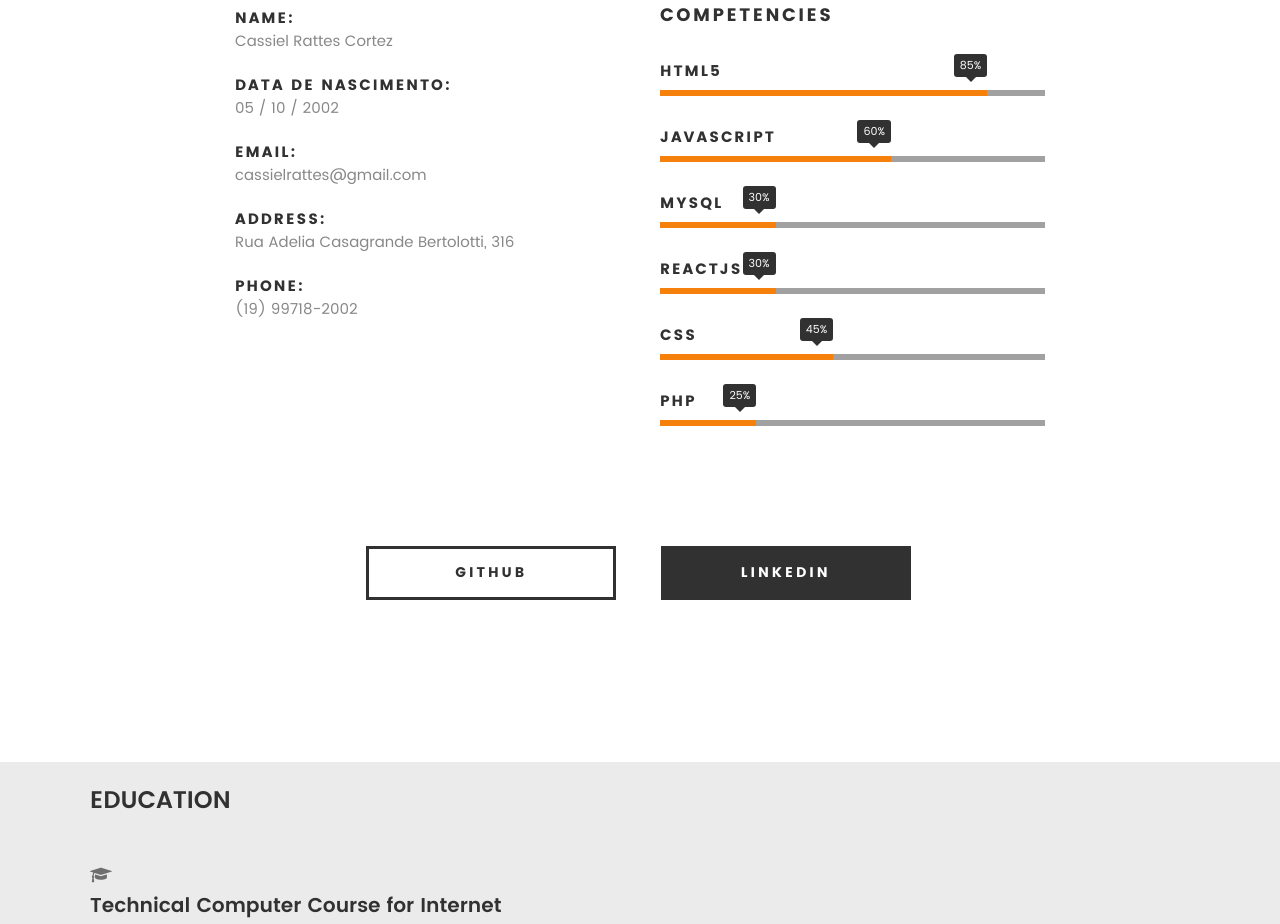
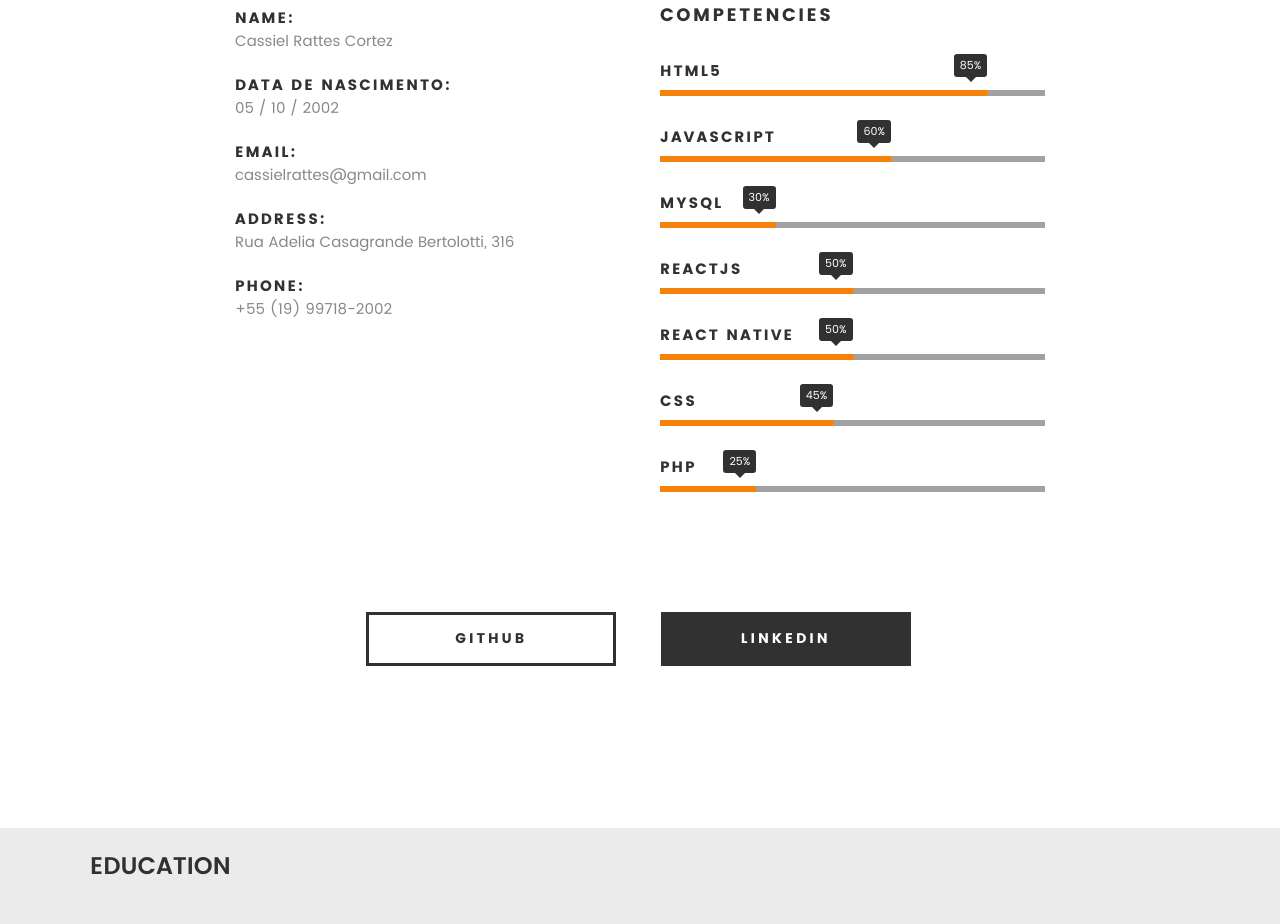
Before and after one commit to cassielrattes/cassielrattes.github.io, a plain HTML site: page index.html in a window 1280 px wide. Shown: the part 1143-2067 px from the top of the page. Drawn offline with Linux system fonts and the light colour scheme; some packages are replaced by stand-ins of ours; a script that the page names is missing; files whose address does not match are found by name.

Commit message:
Update index.html

```diff
--- a/index.html
+++ b/index.html
@@ -110,7 +110,7 @@
             </li>
             <li>
               <strong>PHONE:</strong>
-              <span>(19) 99718-2002</span>
+              <span>+55 (19) 99718-2002</span>
             </li>
           </ul>
         </div>
@@ -130,8 +130,12 @@
               <strong>MYSQL</strong>
             </li>
             <li>
-              <div class="progress percent30"><span>30%</span></div>
+              <div class="progress percent50"><span>50%</span></div>
               <strong>ReactJS</strong>
+            </li>
+              <li>
+              <div class="progress percent50"><span>50%</span></div>
+              <strong>React Native</strong>
             </li>
             <li>
               <div class="progress percent45"><span>45%</span></div>
@@ -341,7 +345,7 @@
             <i class="icon-phone"></i>
           </div>
           <h5>Call Me</h5>
-          <p>(19) 99718-2002</p>
+          <p>+55 (19) 99718-2002</p>
         </div>
       </div>
     </section>
```
